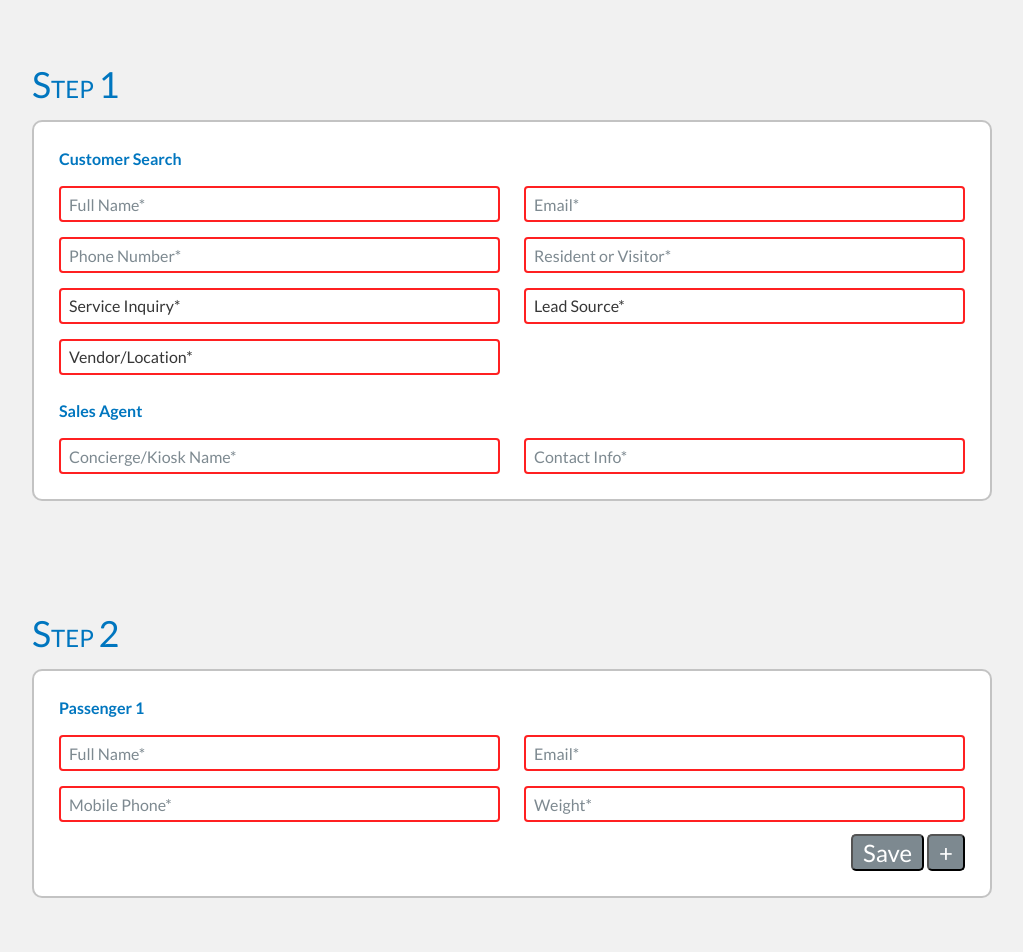
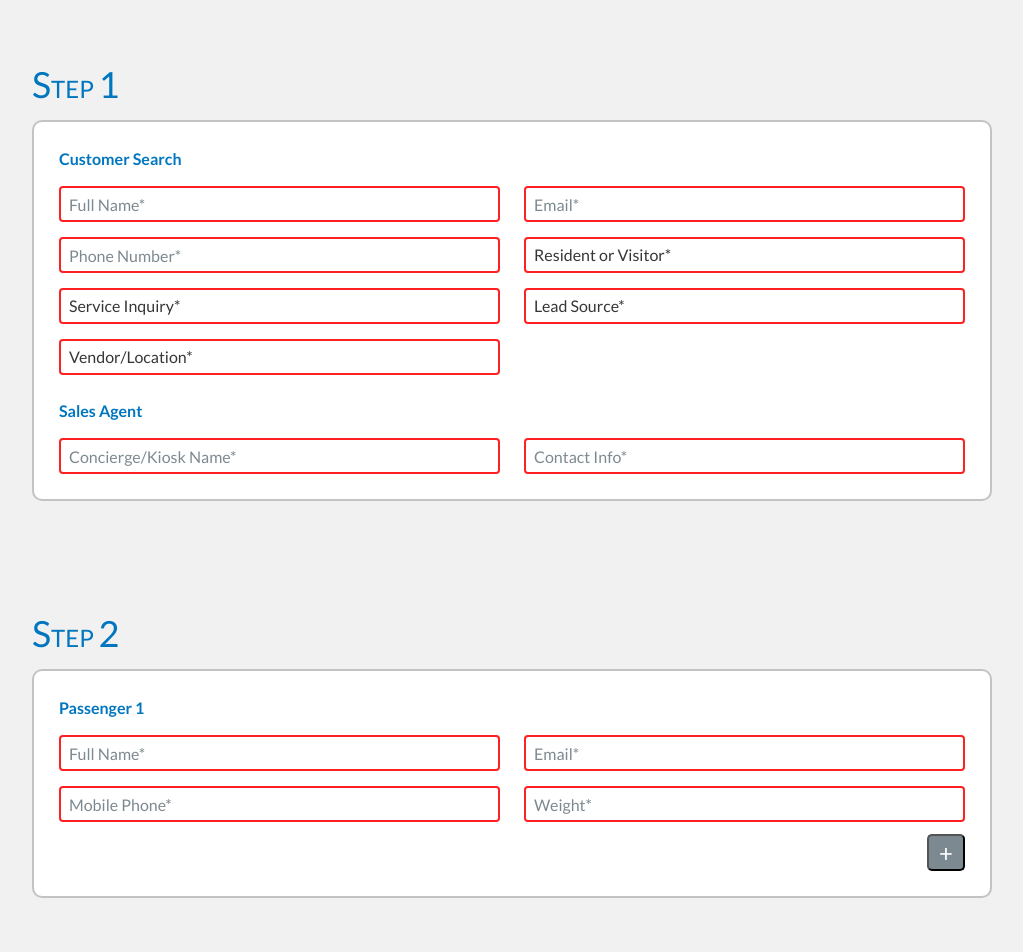
Before and after one commit to True-Productions/CHE-Call-Center, a website: page index.html in a window 1280 px wide. Shown: the top 952 px of the page, without its empty margins (128-1151 px from the left). Drawn offline with Linux system fonts and the light colour scheme.

Commit message:
Addition of resident/visitor dropdown & removal of save and next buttons

```diff
--- a/index.html
+++ b/index.html
@@ -48,7 +48,11 @@
                                 <!-- end .column --></div>
                                 <div class="column">
                                     <input value="" type="text" placeholder="Email*" class="input" required />
-                                    <input value="" type="text" placeholder="Resident or Visitor*" class="input" required />
+                                    <select class="input" required>
+                                        <option disabled selected class="option">Resident or Visitor*</option>
+                                        <option class="option">Resident</option>
+                                        <option class="option">Visitor</option>
+                                    </select>
                                     <select class="input" required>
                                         <option disabled selected class="option">Lead Source*</option>
                                         <option class="option">Online/Website</option>
@@ -101,7 +105,6 @@
                             <!-- end #passenger-set --></div>
                             <div class="columns" id="add" data-target="#passenger-set">
                                 <div class="column is-3 is-offset-9">
-                                    <button class="btn">Save</button>
                                     <button class="btn">+</button>
                                     <button class="btn is-hidden">-</button>
                                 <!-- end .column --></div>
@@ -452,9 +455,8 @@
             <div class="columns">
                 <div class="column is-9 is-offset-3" id="btn-set">
                     <button class="btn exit">Save & Exit</button>
+                    <button class="btn back">Back</button>
                     <button class="btn continue">Save & Continue</button>
-                    <button class="btn back">Back</button>
-                    <button class="btn next">Next</button>
                 <!-- end #btn-set --></div>
             <!-- end .columns --></div>
         <!-- end .container --></div>
```
